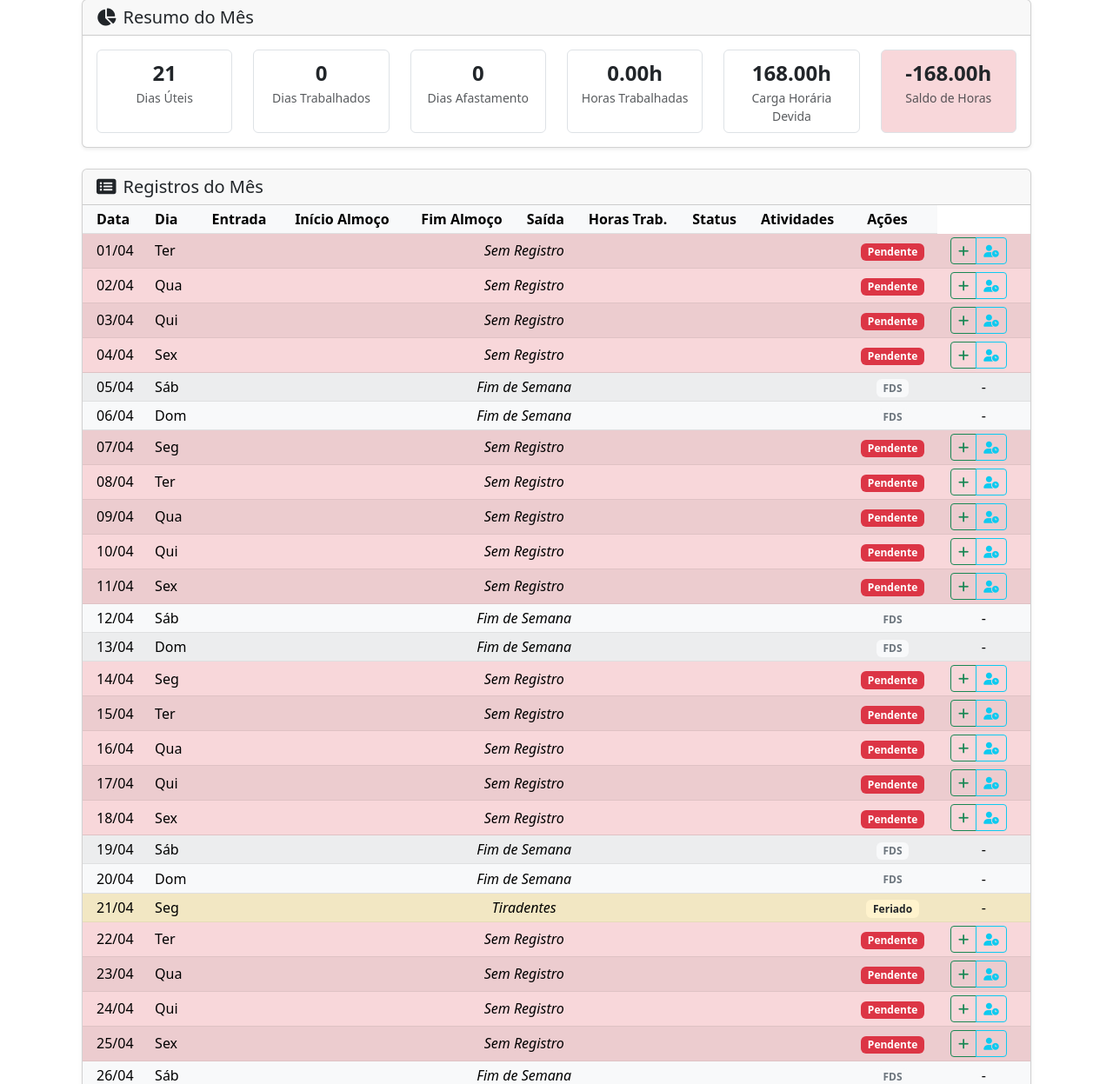
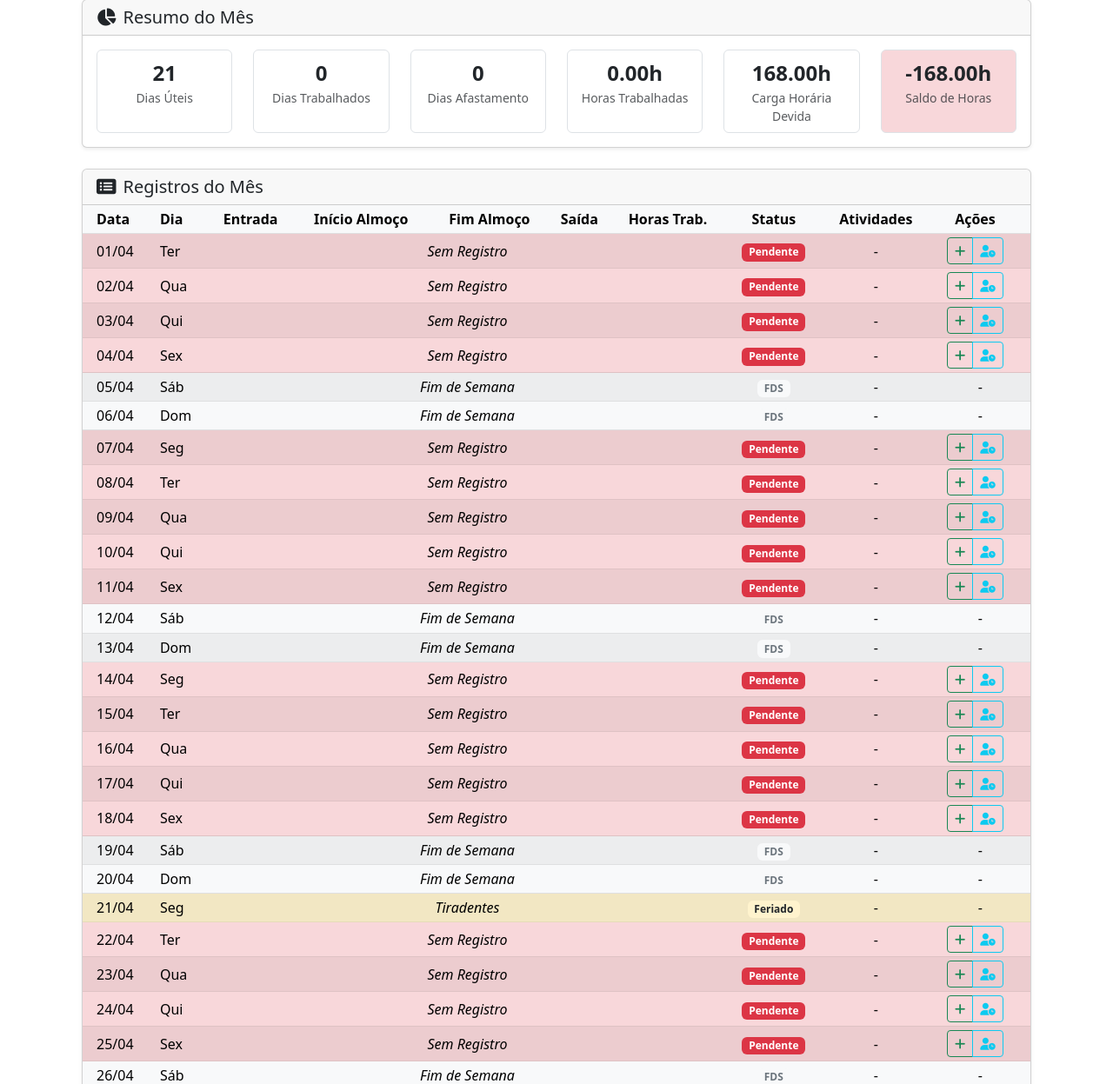
Before and after one commit to Masselorc/ponto-eletronico, a Flask app: page /relatorio-mensal in a window 1280 px wide. Shown: the part 353-1600 px from the top of the page at 87% size. Run offline with Flask 3, Linux system fonts and the light colour scheme; a user stored in the database is signed in; some libraries are stand-ins or nearby versions.

Commit message:
Update relatorio_mensal.html

```diff
--- a/app/templates/main/relatorio_mensal.html
+++ b/app/templates/main/relatorio_mensal.html
@@ -158,17 +158,21 @@
 
                                         {# --- Lógica reestruturada para colspan e alinhamento --- #}
                                         {% if is_feriado %}
-                                            <td colspan="7" class="text-center fst-italic">{{ feriados_dict[data_atual] }}</td> {# Colspan 7 (Entrada -> Atividades) #}
+                                            {# Colspan 5 (Entrada -> Horas Trab) + 1 (Status) + 1 (Atividades) = 7 #}
+                                            <td colspan="5" class="text-center fst-italic">{{ feriados_dict[data_atual] }}</td>
                                             <td class="text-center"><span class="badge bg-warning-subtle text-dark">Feriado</span></td> {# Status #}
+                                            <td class="text-center">-</td> {# Atividades #}
                                             <td class="text-center">-</td> {# Ações #}
                                         {% elif is_fim_semana %}
-                                            <td colspan="7" class="text-center fst-italic">Fim de Semana</td> {# Colspan 7 #}
+                                            <td colspan="5" class="text-center fst-italic">Fim de Semana</td> {# Colspan 5 #}
                                             <td class="text-center"><span class="badge bg-light text-secondary">FDS</span></td> {# Status #}
+                                            <td class="text-center">-</td> {# Atividades #}
                                             <td class="text-center">-</td> {# Ações #}
                                         {% elif registro %}
                                             {% if registro.afastamento %}
-                                                <td colspan="7" class="text-center fst-italic">{{ registro.tipo_afastamento|default('Afastamento', true)|capitalize }}</td> {# Colspan 7 #}
+                                                <td colspan="5" class="text-center fst-italic">{{ registro.tipo_afastamento|default('Afastamento', true)|capitalize }}</td> {# Colspan 5 #}
                                                 <td class="text-center"><span class="badge bg-info text-dark">Afast.</span></td> {# Status #}
+                                                <td class="text-center">-</td> {# Atividades #}
                                                 <td class="text-center text-nowrap pe-3"> {# Ações #}
                                                     {# ... botões e modal de exclusão mantidos ... #}
                                                      <div class="btn-group btn-group-sm">
@@ -213,10 +217,11 @@
                                                 </td>
                                             {% endif %}
                                         {% else %} {# Dia útil sem registro #}
-                                            {# --- CORREÇÃO Colspan: 7 colunas (Entrada a Atividades) --- #}
-                                            <td colspan="7" class="text-center fst-italic">Sem Registro</td>
-                                            {# ------------------------------------------------------- #}
+                                            {# --- CORREÇÃO Colspan: 5 colunas (Entrada -> Horas Trab) --- #}
+                                            <td colspan="5" class="text-center fst-italic">Sem Registro</td>
+                                            {# --------------------------------------------------------- #}
                                             <td class="text-center"><span class="badge bg-danger">Pendente</span></td> {# Status #}
+                                            <td class="text-center">-</td> {# Atividades #}
                                             <td class="text-center text-nowrap pe-3"> {# Ações #}
                                                 <div class="btn-group btn-group-sm">
                                                     <a href="{{ url_for('main.registrar_ponto', data=data_atual.isoformat()) }}" class="btn btn-outline-success" title="Registrar Ponto"><i class="fas fa-plus"></i></a>
```
